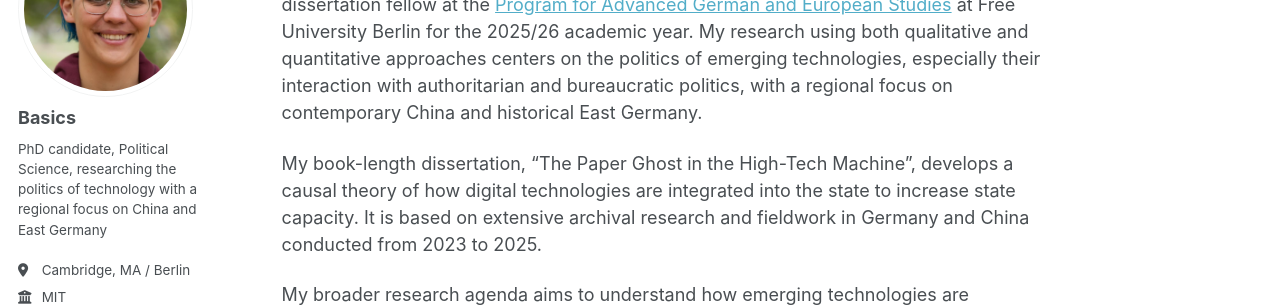
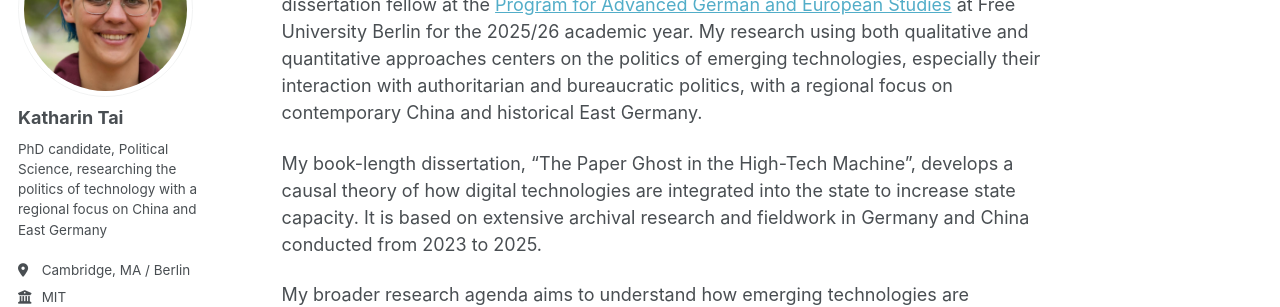
Before and after one commit to katharintai/katharintai.github.io, a Jekyll site: the page built from _pages/about.md, in a window 1280 px wide. Shown: the part 177-484 px from the top of the page. Built offline with Jekyll 4.4.1, drawn with Linux system fonts in a browser that asks for light colours; some web fonts are replaced; a script that is not in the unit is left out.

Commit message:
fix config

```diff
--- a/_config.yml
+++ b/_config.yml
@@ -13,7 +13,7 @@
 title_separator          : "-"
 name                     : &name "Katharin Tai"
 description              : &description "PhD candidate in Political Science"
-url                      : https://katharintai.github.io/ # the base hostname & protocol for your site e.g. "https://[your GitHub username].github.io" or if you already have some other page hosted on Github then use "https://[your GitHub username].github.io/[Your Repo Name]"
+url                      : https://katharintai.github.io # the base hostname & protocol for your site e.g. "https://[your GitHub username].github.io" or if you already have some other page hosted on Github then use "https://[your GitHub username].github.io/[Your Repo Name]"
 baseurl                  : "" # the subpath of your site, e.g. "/blog"
 repository               : "katharintai/katharintai.github.io/"
 
@@ -23,7 +23,7 @@
 author:
   # Biographic information
   avatar           : "profile1.png"
-  name             : "Basics"
+  name             : "Katharin Tai"
   pronouns         : # example: "she/her"
   bio              : "PhD candidate, Political Science, researching the politics of technology with a regional focus on China and East Germany"
   location         : "Cambridge, MA / Berlin"
```
